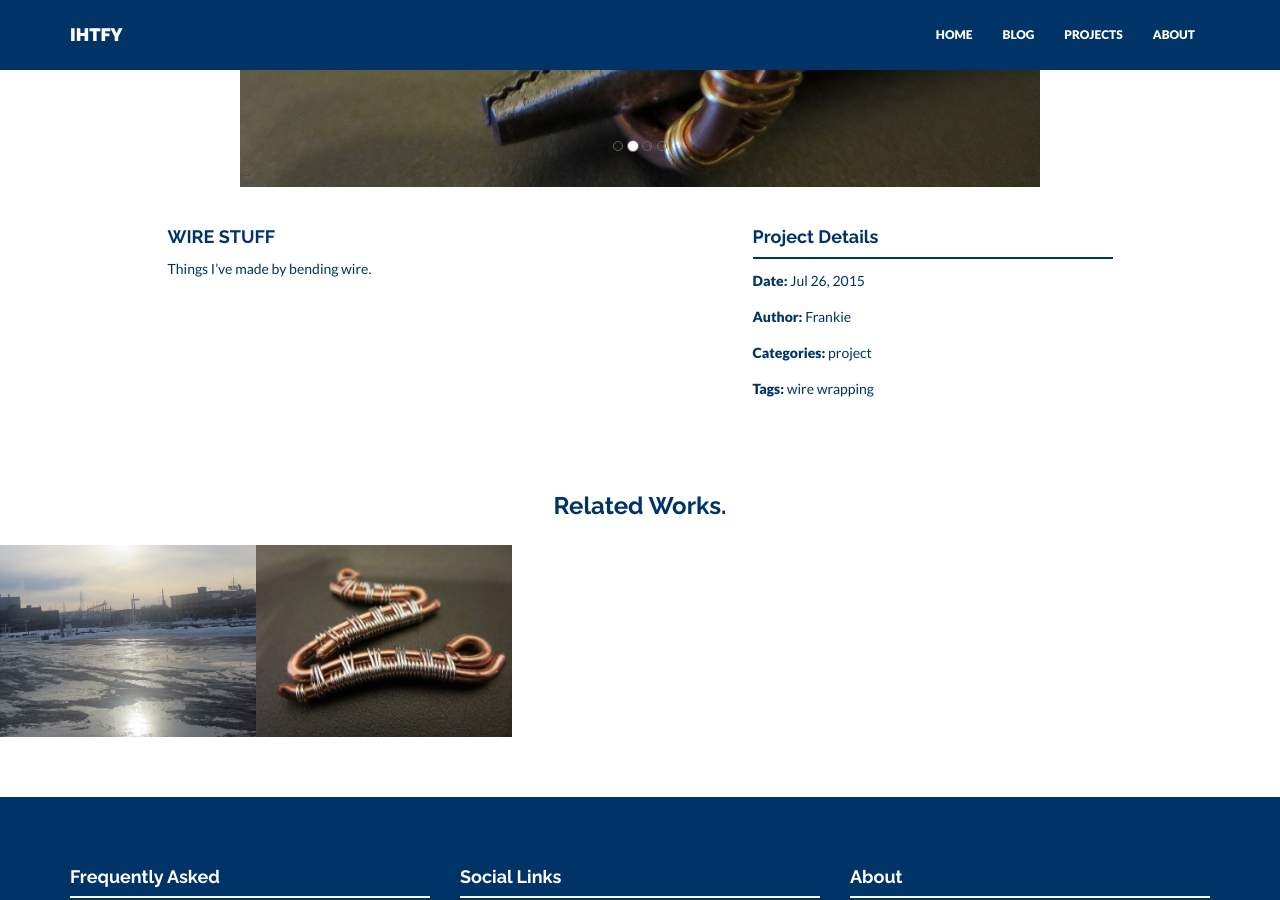
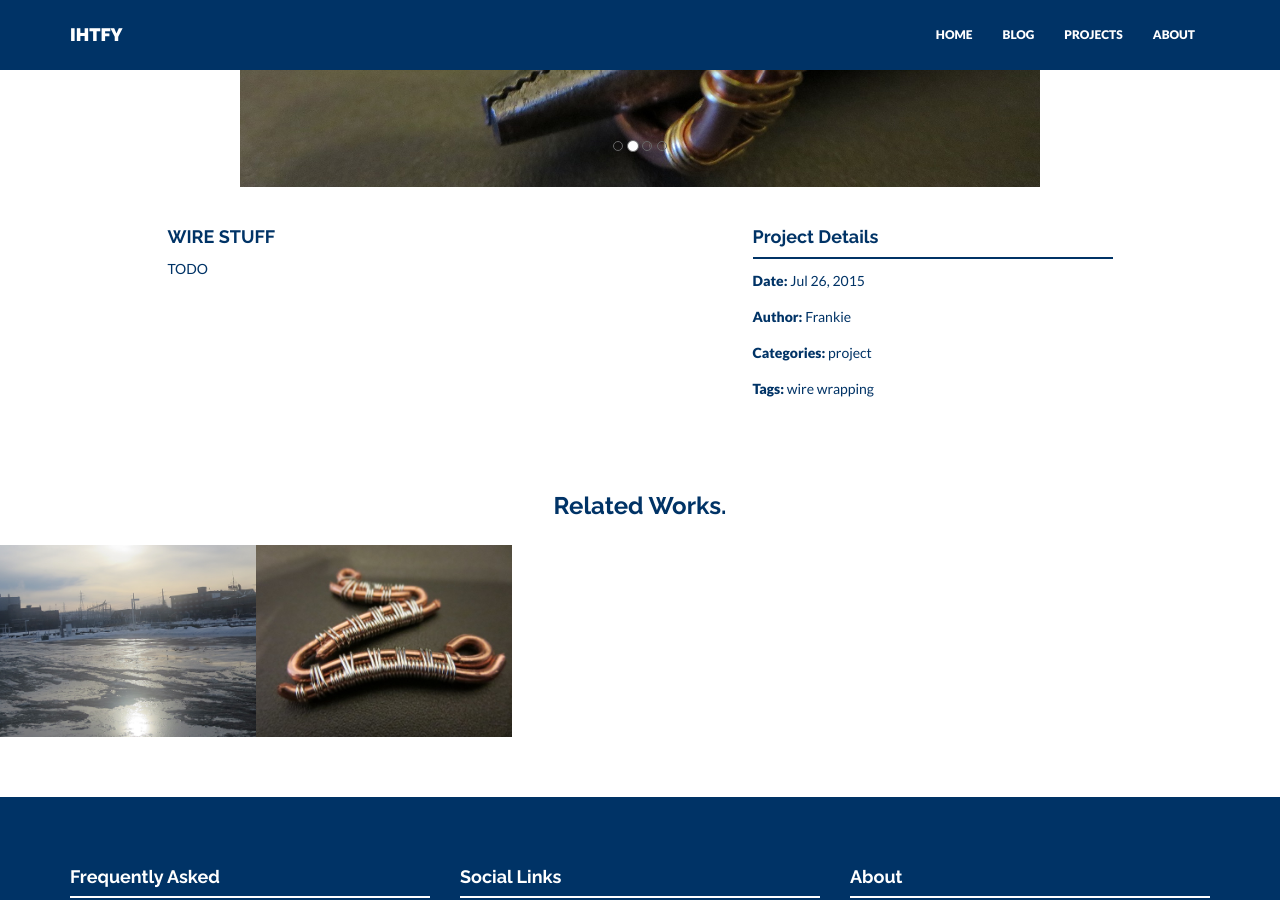
Before and after one commit to IHTFY/-DEFUNCT-frankiemercado.github.io, a Jekyll site: the page built from _posts/project/2015-07-26-wire.markdown, in a window 1280 px wide and 900 px high, scrolled down 639 px. Built offline with Jekyll 4.4.1, drawn with Linux system fonts in a browser that asks for light colours; nearby versions of some CDN libraries.

Commit message:
Moved ignore folder, changed wire project to TODO status

```diff
--- a/_posts/project/2015-07-26-wire.markdown
+++ b/_posts/project/2015-07-26-wire.markdown
@@ -16,4 +16,4 @@ carousel:
 - 9.jpg
 ---
 ####WIRE STUFF
-Things I've made by bending wire.
+TODO
```
Also changed, not shown: 1 other file.
